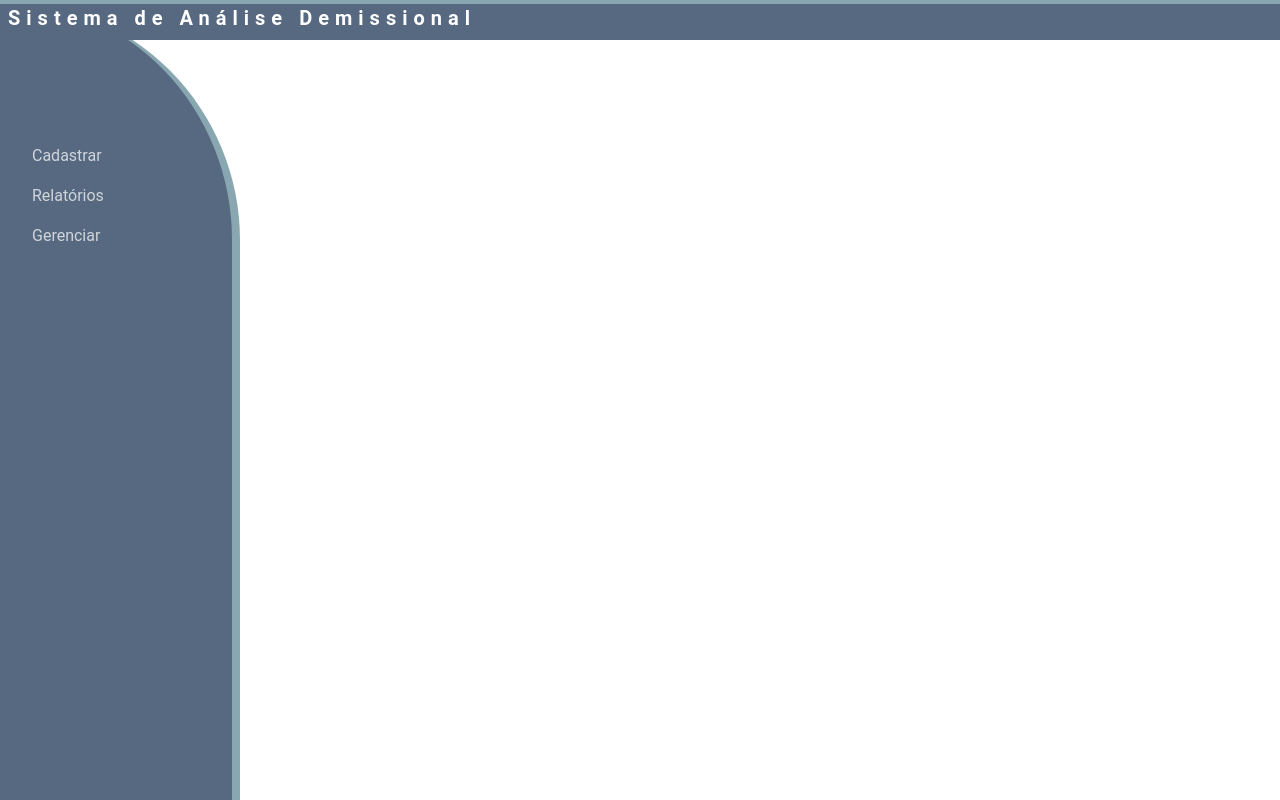
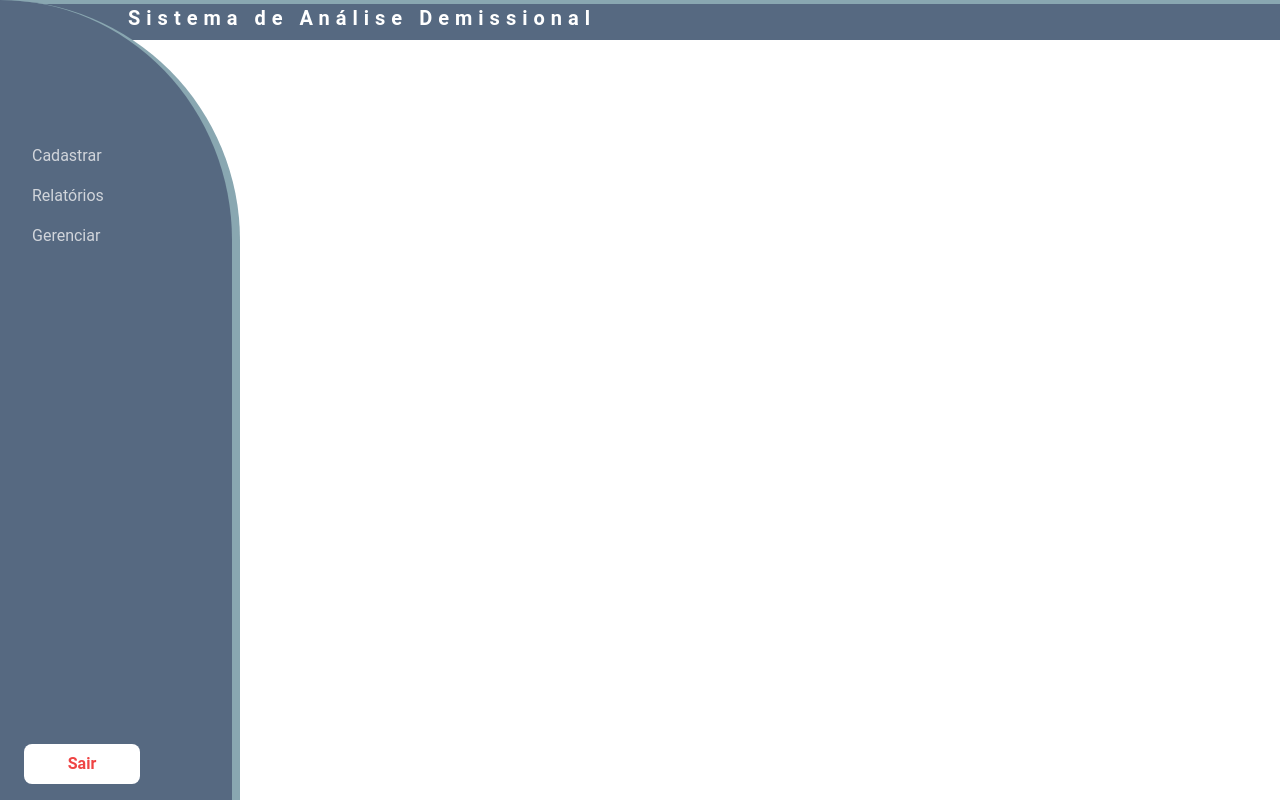
Before and after one commit to LionyHM/SistemaAnaliseDemissional, a Next.js app: page /demissao in a window 1280 px wide. Built offline with nearby package versions, Linux system fonts and the light colour scheme.

Commit message:
style: realizado alterações nos layout do cabeçalho e da navegação lateral.

```diff
--- /dev/null
+++ b/src/components/Layout/BtnSairComponent.tsx
@@ -0,0 +1,11 @@
+export default function BtnSairComponent(props){
+
+    return (
+        <>
+            <div className="w-1/2 block mt-4 p-2 lg:mt-0 bg-white text-red-500 hover:bg-red-500
+             hover:text-white mr-4 text-center font-semibold rounded-lg absolute bottom-4 left-auto right-auto">
+                Sair
+            </div>
+        </>
+    )
+}
--- a/src/components/Layout/CabecalhoComponent.tsx
+++ b/src/components/Layout/CabecalhoComponent.tsx
@@ -4,7 +4,7 @@ export default function CabecalhoComponent(){
 
     return (
         <div className={"w-screen h-10 absolute top-0 text-start text-xl text-white font-bold"} style={{backgroundColor: "#566981",  borderTop: "4px solid #89a7b1"}}>
-            <h1 className="ml-2" style={{letterSpacing: '6px'}}>Sistema de Análise Demissional</h1>
+            <h1 className="ml-32" style={{letterSpacing: '6px'}}>Sistema de Análise Demissional</h1>
         </div>
     )
 }
--- a/src/components/Layout/ItemMenuLateralComponent.tsx
+++ b/src/components/Layout/ItemMenuLateralComponent.tsx
@@ -2,7 +2,7 @@ export default function ItemMenuLateralComponent(props){
 
     return (
         <>
-            <div onClick={(e) => props.collapseLinkMenu(e)} className="block mt-4 p-2 lg:mt-0 text-gray-300 hover:text-white mr-4">
+            <div onClick={(e) => props.collapseLinkMenu(e)} className="block mt-4 p-2 lg:mt-0 text-gray-300 hover:text-white mr-4 cursor-pointer">
                 {props.tituloItem}
             </div>
            <div className="pl-4">
--- a/src/components/Layout/MenuLateralComponent.tsx
+++ b/src/components/Layout/MenuLateralComponent.tsx
@@ -1,4 +1,5 @@
 import { useState } from "react";
+import BtnSairComponent from "./BtnSairComponent";
 import ItemMenuLateralComponent from "./ItemMenuLateralComponent";
 import SubItemMenuLateralComponent from "./SubItemMenuLateralComponent";
 
@@ -24,7 +25,7 @@ export default function MenuLateralComponent(props){
     }
 
     return (
-        <div className={"flex justify-start items-start w-60 h-full rounded-tr-full border-r-2 "} style={{backgroundColor: "#566981", borderRight: "8px solid #89a7b1"}}>
+        <div className={"flex justify-start items-start w-60 h-full rounded-tr-full border-r-2 relative"} style={{backgroundColor: "#566981", borderRight: "8px solid #89a7b1"}}>
             <nav className="flex items-center justify-between flex-wrap p-6 w-full mt-28">
                 <div className="block lg:hidden">
                     <button className="flex items-center px-3 py-2 border rounded text-teal-300 border-teal-400 hover:text-white hover:border-white">
@@ -47,6 +48,8 @@ export default function MenuLateralComponent(props){
                         <ItemMenuLateralComponent collapseLinkMenu={collapseLinkMenu} tituloItem="Gerenciar">
                             <SubItemMenuLateralComponent display={removeHiddenGerenciar} url="#" tituloItem="Gerenciar" ></SubItemMenuLateralComponent>
                         </ItemMenuLateralComponent>
+
+                        <BtnSairComponent></BtnSairComponent>
                     </div>
                    {/*  <div>
                     <a href="#" className="inline-block text-sm px-4 py-2 leading-none border rounded text-white border-white hover:border-transparent hover:text-teal-500 hover:bg-white mt-4 lg:mt-0">Download</a>
```
